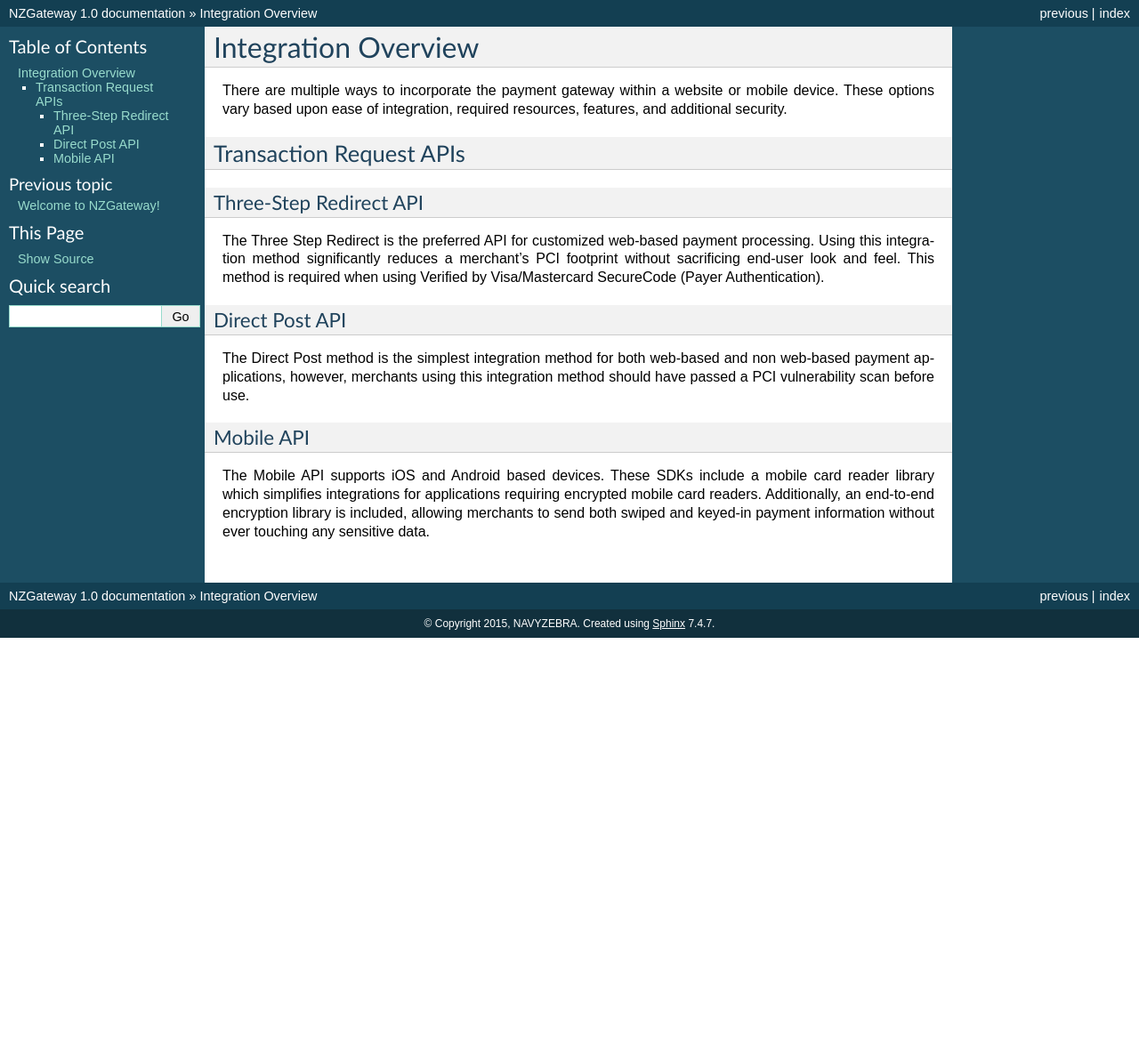
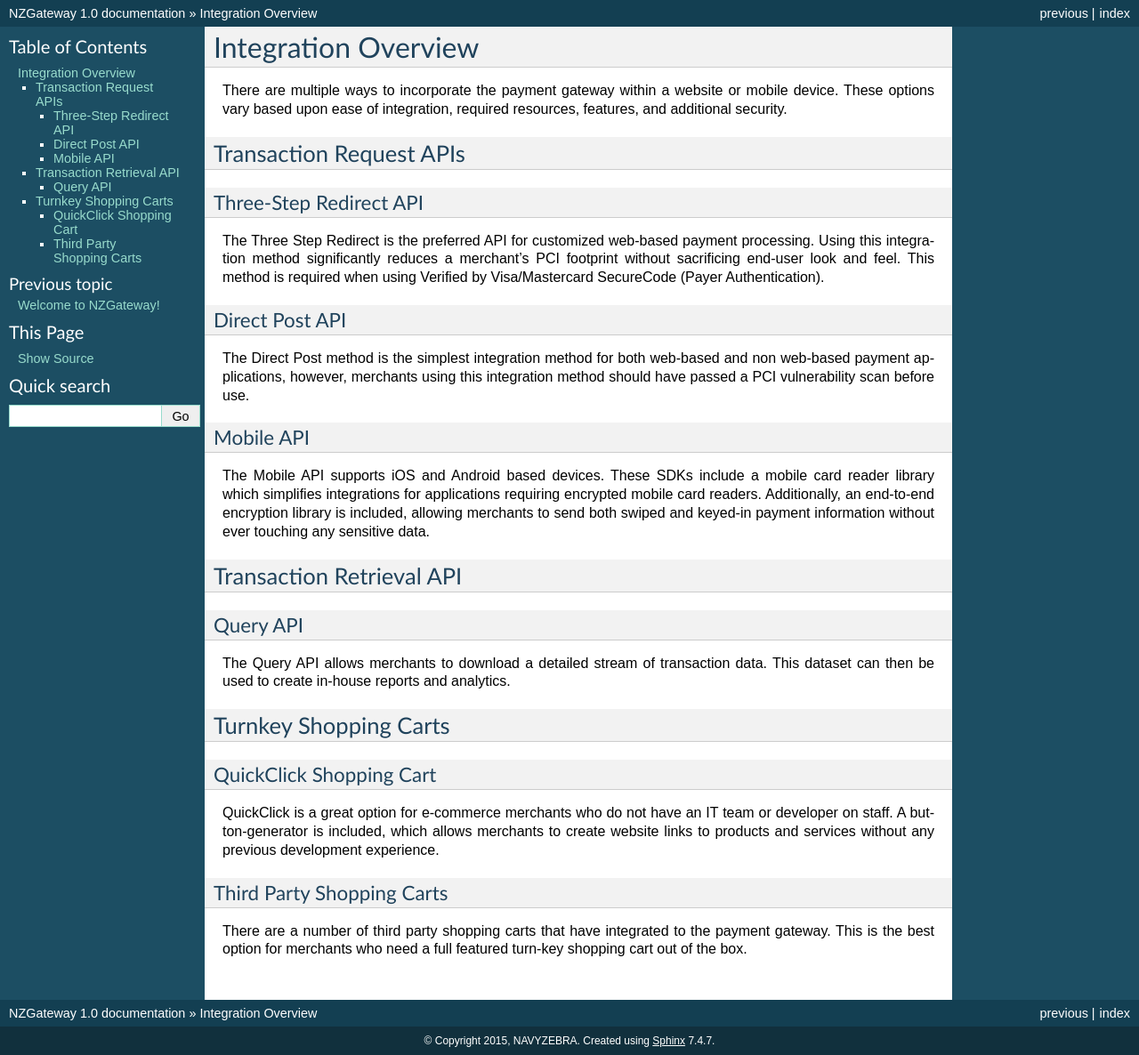
Before and after one commit to JonghoL/Docs, a Sphinx documentation site: the page built from docs/overview.rst, in a window 1280 px wide. Shown: the whole page at 89% size. Built offline with Sphinx 7.4.7, drawn with Linux system fonts in a browser that asks for light colours; before the commit the page ends 900 px from its top, so only the background shows below that.

Commit message:
update overview

```diff
--- a/docs/overview.rst
+++ b/docs/overview.rst
@@ -20,3 +20,25 @@ Mobile API
 ~~~~~~~~~~~~~~~~
 
 The Mobile API supports iOS and Android based devices. These SDKs include a mobile card reader library which simplifies integrations for applications requiring encrypted mobile card readers. Additionally, an end-to-end encryption library is included, allowing merchants to send both swiped and keyed-in payment information without ever touching any sensitive data.
+
+Transaction Retrieval API
+-------------------
+
+Query API
+~~~~~~~~~~~~~~~~
+
+The Query API allows merchants to download a detailed stream of transaction data. This dataset can then be used to create in-house reports and analytics.
+
+
+Turnkey Shopping Carts
+-------------------
+
+QuickClick Shopping Cart
+~~~~~~~~~~~~~~~~
+
+QuickClick is a great option for e-commerce merchants who do not have an IT team or developer on staff. A button-generator is included, which allows merchants to create website links to products and services without any previous development experience.
+
+Third Party Shopping Carts
+~~~~~~~~~~~~~~~~
+
+There are a number of third party shopping carts that have integrated to the payment gateway. This is the best option for merchants who need a full featured turn-key shopping cart out of the box.
```
